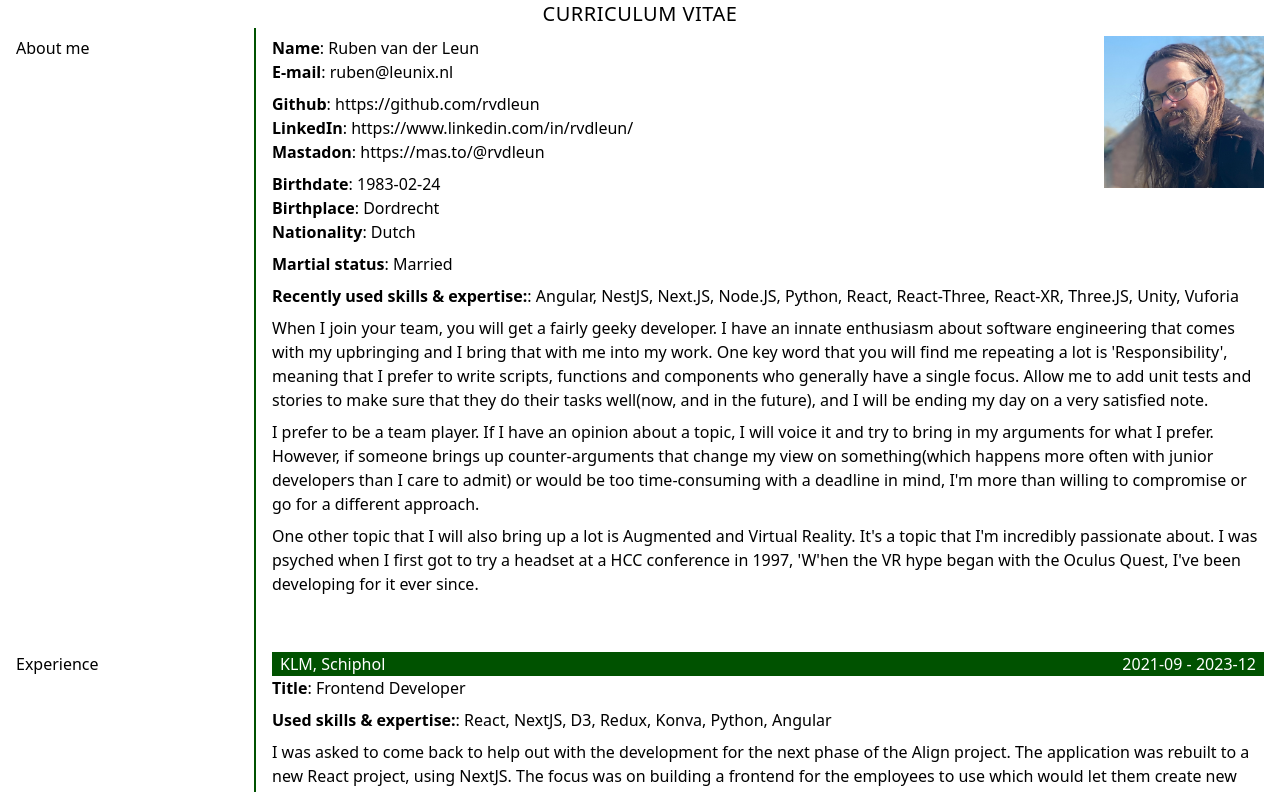
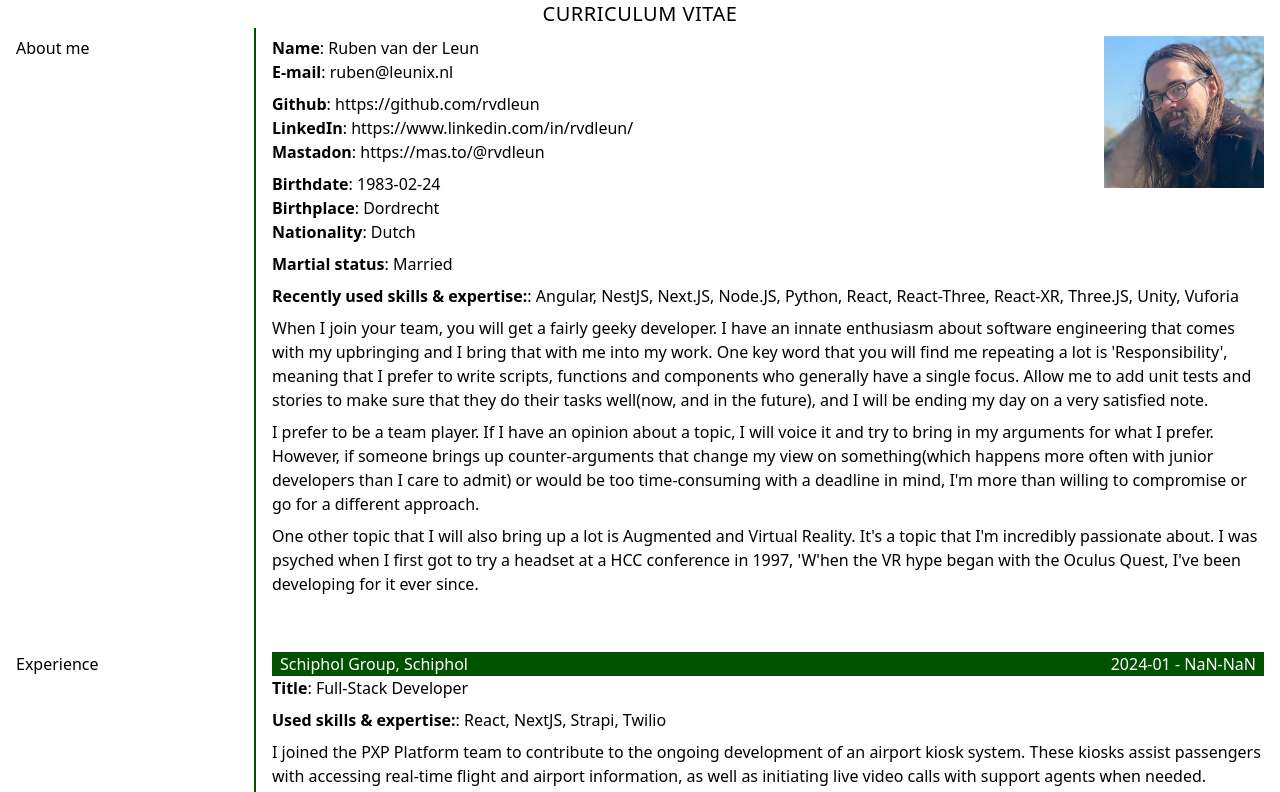
Before and after one commit to rvdleun/rvdleun.github.io, a React (Vite) app: page / in a window 1280 px wide. Shown: the top 792 px of the page. Built offline with nearby package versions, Linux system fonts and the light colour scheme.

Commit message:
Update 2025-06-11

```diff
--- a/src/data.ts
+++ b/src/data.ts
@@ -44,6 +44,32 @@ export const Data = {
     },
   },
   experiences: [
+    {
+      organisationTitle: "Schiphol Group, Schiphol",
+      workTitle: "Full-Stack Developer",
+      dateRange: {
+        end: "Current",
+        start: "2024-01-01",
+      },
+      description: {
+        en: [
+          "I joined the PXP Platform team to contribute to the ongoing development of an airport kiosk system. These kiosks assist passengers with accessing real-time flight and airport information, as well as initiating live video calls with support agents when needed.",
+          "My responsibilities included implementing new features and updating existing ones based on feedback and requests from our clients, in collaboration with UX designers. A significant portion of my time was dedicated to stabilizing the video calling functionality—Travor Conversations—to ensure it was reliable and production-ready.",
+          "In addition to feature development, the team worked on maintaining a modern and healthy codebase. This involved regular refactoring, upgrading dependencies, and aligning the platform with the latest industry standards and best practices."
+        ],
+        nl: [
+          "Ik was onderdeel van het PXP Platform-team om bij te dragen aan de verdere ontwikkeling van een kiosksysteem voor luchthavens. Deze kiosken helpen passagiers bij het opvragen van realtime vlucht- en luchthaveninformatie en bieden de mogelijkheid om live videogesprekken met supportmedewerkers te starten.",
+          "Mijn verantwoordelijkheden bestonden uit het implementeren van nieuwe functionaliteiten en het aanpassen van bestaande onderdelen op basis van feedback en verzoeken van onze klanten, in samenwerking met UX-designers. Een groot deel van mijn tijd besteedde ik aan het stabiel maken van de videogespreksfunctionaliteit—Travor Conversations—zodat deze betrouwbaar en klaar voor productie was.",
+          "Naast de functionele ontwikkeling werkte het team aan het onderhouden van een moderne en gezonde codebase. Dit omvatte regelmatige refactoring, het updaten van afhankelijkheden en het afstemmen van het platform op de meest recente industriestandaarden en best practices."
+        ]
+      },
+      usedSkillsAndExpertise: [
+        "React",
+        "NextJS",
+        "Strapi",
+        "Twilio"
+      ],
+    },
     {
       organisationTitle: "KLM, Schiphol",
       workTitle: "Frontend Developer",
@@ -108,6 +134,7 @@ export const Data = {
         "WebRTC",
         "MediaSoup",
         "Github Actions",
+        "Strapi"
       ],
     },
     {
@@ -288,6 +315,13 @@ export const Data = {
       },
     },
     {
+      title: "Self-Hosting",
+      description: {
+        en: "After setting up a NUC as a home server, I became passionate about self-hosting with Proxmox. I run various open-source services like Home Assistant, FreshRSS, and Immich, exploring automation, system management, and privacy-first tools.",
+        nl: "Na het opzetten van een NUC als home server raakte ik enthousiast over zelfhosting met Proxmox. Ik beheer diverse open-source diensten zoals Home Assistant, FreshRSS en Immich, en verdiep me in automatisering en privacygerichte tools.",
+      },
+    },
+    {
       title: {
         en: "Pets",
         nl: "Huisdieren",
@@ -307,8 +341,8 @@ export const Data = {
     {
       title: "AI Tools",
       description: {
-        en: "I find myself spending a large amount of time playing around with creating images in Midjourney or having conversations with ChatGPT while on walks. Next to that, I've also been experimenting with using the ChatGPT AI.",
-        nl: "Ik merk dat ik een groot deel van mijn tijd besteed aan het spelen met het maken van afbeeldingen in Midjourney of aan het converseren met ChatGPT tijdens wandelingen. Daarnaast heb ik ook geëxperimenteerd met het gebruik van de ChatGPT AI.",
+        en: "I enjoy exploring AI in a hands-on way—often generating images with Midjourney or chatting with ChatGPT during walks. I also build personal tools like a personal assistant and a podcast generator using a self-hosted Ollama instance.",
+        nl: "Ik verken AI op een praktische manier—van het genereren van beelden met Midjourney tot gesprekken met ChatGPT tijdens wandelingen. Daarnaast ontwikkel ik persoonlijke tools, zoals een persoonlijke assistent en een podcastgenerator, op een zelfgehoste Ollama-instantie.",
       },
     },
     {
```
Also changed, not shown: 1 other file (tests, documents, lock files or other folders).
